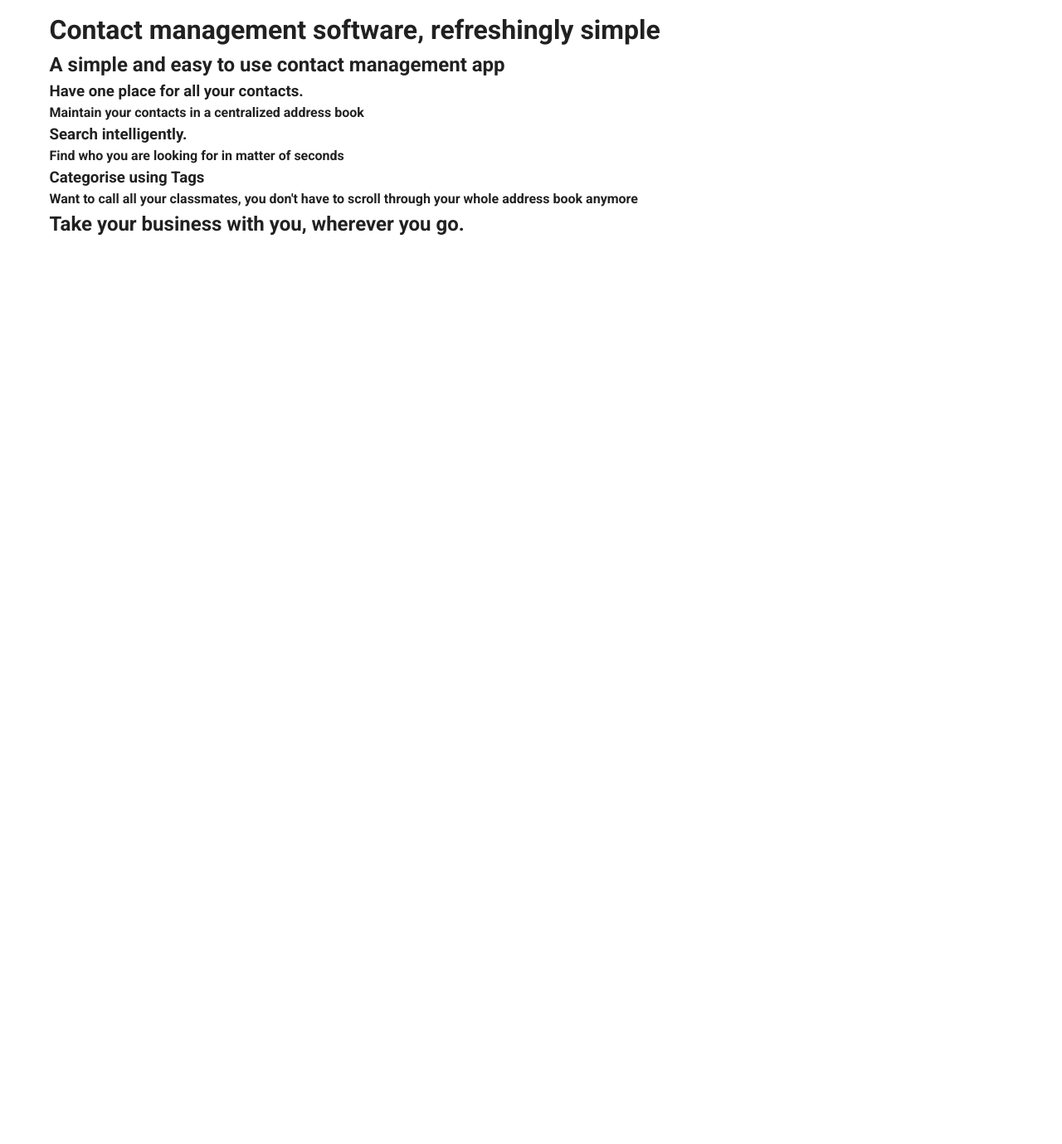
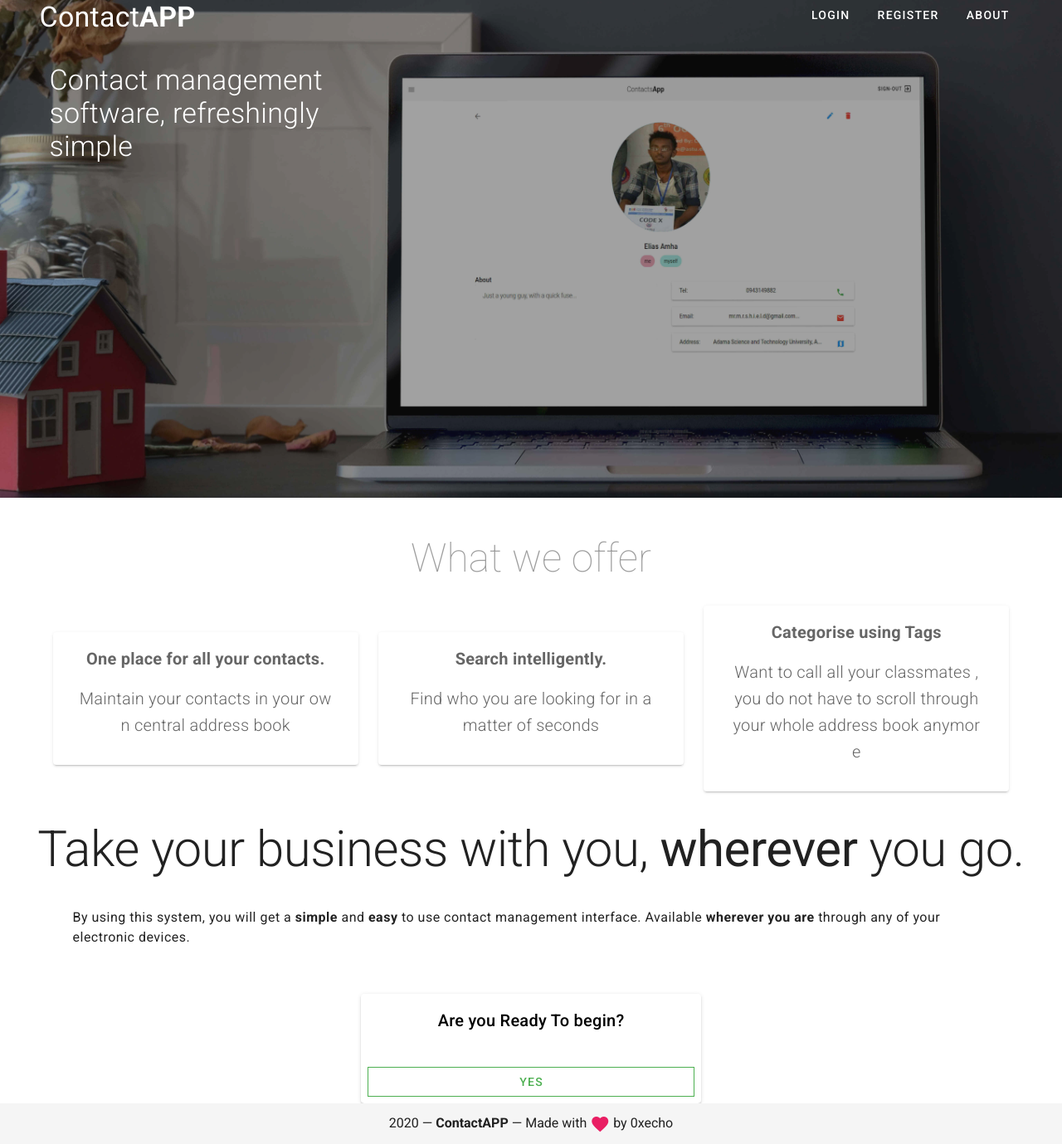
Before and after one commit to 0xecho/Contact-App, a Vue app: page / in a window 1280 px wide. Shown: the whole page at 83% size. Before the commit the page ends 800 px from the top, so only its background shows below. Built offline with nearby package versions, Linux system fonts and the light colour scheme.

Commit message:
Dynamic navbar and front page done

```diff
--- a/src/components/ContactDetails.vue
+++ b/src/components/ContactDetails.vue
@@ -18,7 +18,7 @@
        <v-row justify="center">
           <v-avatar
               size="300px"
-              color="blue"
+              color="light-blue"
           >
               <img :src="contact.image" alt="alt">
           </v-avatar>
--- a/src/components/Navbar.vue
+++ b/src/components/Navbar.vue
@@ -1,6 +1,6 @@
 <template>
     <nav>
-        <v-app-bar flat app class="grey lighten-4">
+        <v-app-bar flat app class="light-grey lighten-4">
             <v-app-bar-nav-icon @click="toggleDrawer"></v-app-bar-nav-icon>
             <v-spacer></v-spacer>
             <v-toolbar-title>
@@ -19,13 +19,13 @@
                     <v-flex class="mt-5">
                         <v-avatar
                             size="100"
-                            color="blue"
+                            color="light-blue"
                         >
-                            <img src="/dummy.svg" alt="alt">
+                            <img :src="profile_picture" alt="alt">
                         </v-avatar>
                     </v-flex>
 
-                    <p class="mt-3">Elias Amha</p>
+                    <p class="mt-3">{{ name }}</p>
                 </v-layout>
                <v-list-item link router to="/profile">
                         <v-list-item-action>
@@ -88,10 +88,15 @@
 </template>
 
 <script>
+
+import Api from '../Api/api'
+
 export default {
 
     data() {
         return {
+            name: "",
+            profile_picture: "",
             drawer: false,
             categories: [
                 {
@@ -110,12 +115,22 @@ export default {
             ],
         }
     },
+    async created(){
+        this.getUserInfo()
+    },
     methods: {
         toggleDrawer : function() {
             this.drawer = ! this.drawer;
         },
         loggedIn: function() {
             return localStorage.getItem('user') != null
+        },
+        getUserInfo: async function() {
+            let info = (await Api.getUserInfo()).data
+            console.log(info);
+
+            this.name = info.firstname + " " + info.lastname
+            this.profile_picture = "http://127.0.0.1:8090/" + info.profile_picture.split('/').slice(-2).join('/')
         }
     }
 
--- a/src/views/Home.vue
+++ b/src/views/Home.vue
@@ -1,33 +1,110 @@
 <template>
-  <v-container>
+  <div>
+    <v-img height="600px"  style="background-image: url('/background.jpg');background-size: cover; ">
+      <v-layout fill-height justify-center style="background: rgba(20, 20, 20, 0.4);">
+        <v-container >
+          <v-row>
+            <div class="display-1 white--text">Contact<b>APP</b></div>
+            <v-spacer></v-spacer>
+            <v-btn text class="white--text" link href="/login">Login</v-btn>
+            <v-btn text class="white--text" link href="/register">Register</v-btn>
+            <v-btn text class="white--text" link href="http://0xecho.proto-code.com" target="_blank">About</v-btn>
+          </v-row>
+
+          <v-flex fill-height style="display:flex;">
+            <div>
+              <h1 style="align-content:center" class="mt-12 display-1 font-weight-light white--text">Contact management <br/> software, refreshingly <br> simple</h1>
+            </div>
+          </v-flex>
+
+        </v-container>
+      </v-layout>
+    </v-img>
     <v-content>
-      <h1 class="heading"> Contact management software, refreshingly simple</h1>
-        <h2 class="subheading">
-        A simple and easy to use contact management app
-        </h2>
-        <h3>
-        Have one place for all your contacts.
-        </h3>
-        <h4>
-        Maintain your contacts in a centralized address book
-        </h4>
-        <h3>
-        Search intelligently.
-        </h3>
-        <h4>
-        Find who you are looking for in matter of seconds
-        </h4>
-        <h3>
-        Categorise using Tags
-        </h3>
-        <h4>
-        Want to call all your classmates, you don't have to scroll through your whole address book anymore
-        </h4>
-        <h2>
-          Take your business with you, wherever you go.
-        </h2>
+     <br>
+     <br>
+     <p class="display-2 font-weight-thin grey--text text-center"> What we offer</p>
+     <v-container class="pa-4 text-center">
+        <v-row class="fill-height" align="center" justify="center">
+          <template v-for="(item, i) in items">
+            <v-col
+              :key="i"
+              cols="12"
+              md="4"
+            >
+              <v-hover v-slot:default="{ hover }">
+                <v-card
+                  :elevation="hover ? 12 : 2"
+                  :class="{ 'on-hover': hover }"
+                  class="vvcard"
+                >
+                    <v-card-title class="title black--text">
+                        <div>
+                          <p class="title font-weight-bold text-center text-wrap" wrap>
+                            {{ item.text }}
+                          </p>
+                          <p class="ma-4 font-weight-light text-center text-wrap" wrap>
+                            {{ item.subtext }}
+                          </p>
+                        </div>
+
+
+                    </v-card-title>
+                </v-card>
+              </v-hover>
+            </v-col>
+          </template>
+        </v-row>
+      </v-container>
+      <br>
+      <h2 class="display-3 text-center">
+        Take your business with you, <b>wherever</b> you go.
+      </h2>
+
+       <v-container >
+        <v-col >
+          <p class="pa-4 body-1">
+            By using this system, you will get a <b>simple</b> and <b>easy</b> to use contact management interface. Available <b>wherever you are</b> through any of your electronic devices.
+          </p>
+        </v-col>
+      </v-container>
+       <v-row align="center" justify="center">
+        <v-col
+
+          md="4"
+        >
+          <v-card>
+              <v-card-title class="title black--text">
+                    <v-spacer></v-spacer>
+                      <div align="center">
+                        <p class="text-center">Are you Ready To begin?</p>
+                      </div>
+                    <v-spacer></v-spacer>
+
+              </v-card-title>
+              <v-card-actions>
+                <v-spacer></v-spacer>
+                <v-btn color="success" block tile outlined link href="/register">Yes</v-btn>
+                <v-spacer></v-spacer>
+              </v-card-actions>
+          </v-card>
+        </v-col>
+       </v-row>
       </v-content>
-  </v-container>
+
+      <v-footer padless>
+
+        <v-col
+          class="text-center"
+        >
+          {{ new Date().getFullYear() }} — <strong>ContactAPP</strong> — Made with <v-icon color="pink">mdi-heart</v-icon> by 0xecho
+
+
+
+        </v-col>
+      </v-footer>
+
+  </div>
 </template>
 
 <script>
@@ -37,9 +114,46 @@
 
 export default {
   name: 'Home',
+  data(){
+    return {
+      items: [
+        {
+          text: "One place for all your contacts.",
+          subtext: 'Maintain your contacts in your own central address book',
+          img: '/dummy.svg',
+        },
+        {
+          text: 'Search intelligently.',
+          subtext: 'Find who you are looking for in a matter of seconds',
+          img: '/dummy.svg',
+        },
+        {
+          text: 'Categorise using Tags',
+          subtext: 'Want to call all your classmates , you do not have to scroll through your whole address book anymore',
+          img: '/dummy.svg',
+        },
+      ],
+      transparent: 'rgba(255, 255, 255, 0.2)',
+
+    }
+  },
   components: {
     // Navbar,
     // Login
   },
 }
 </script>
+
+<style scoped>
+.vvcard {
+  transition: opacity .4s ease-in-out;
+}
+
+.vvcard:not(.on-hover) {
+  opacity: 0.6;
+ }
+
+.show-btns {
+  color: rgba(255, 255, 255, 1) !important;
+}
+</style>
--- a/src/views/Register.vue
+++ b/src/views/Register.vue
@@ -2,7 +2,7 @@
   <v-app >
     <v-content >
     <v-container
-        class="fill-height grey lighten-3"
+        class="fill-height light-grey lighten-3"
         fluid
       >
        <v-row
```
Also changed, not shown: public/background.jpg (added).
